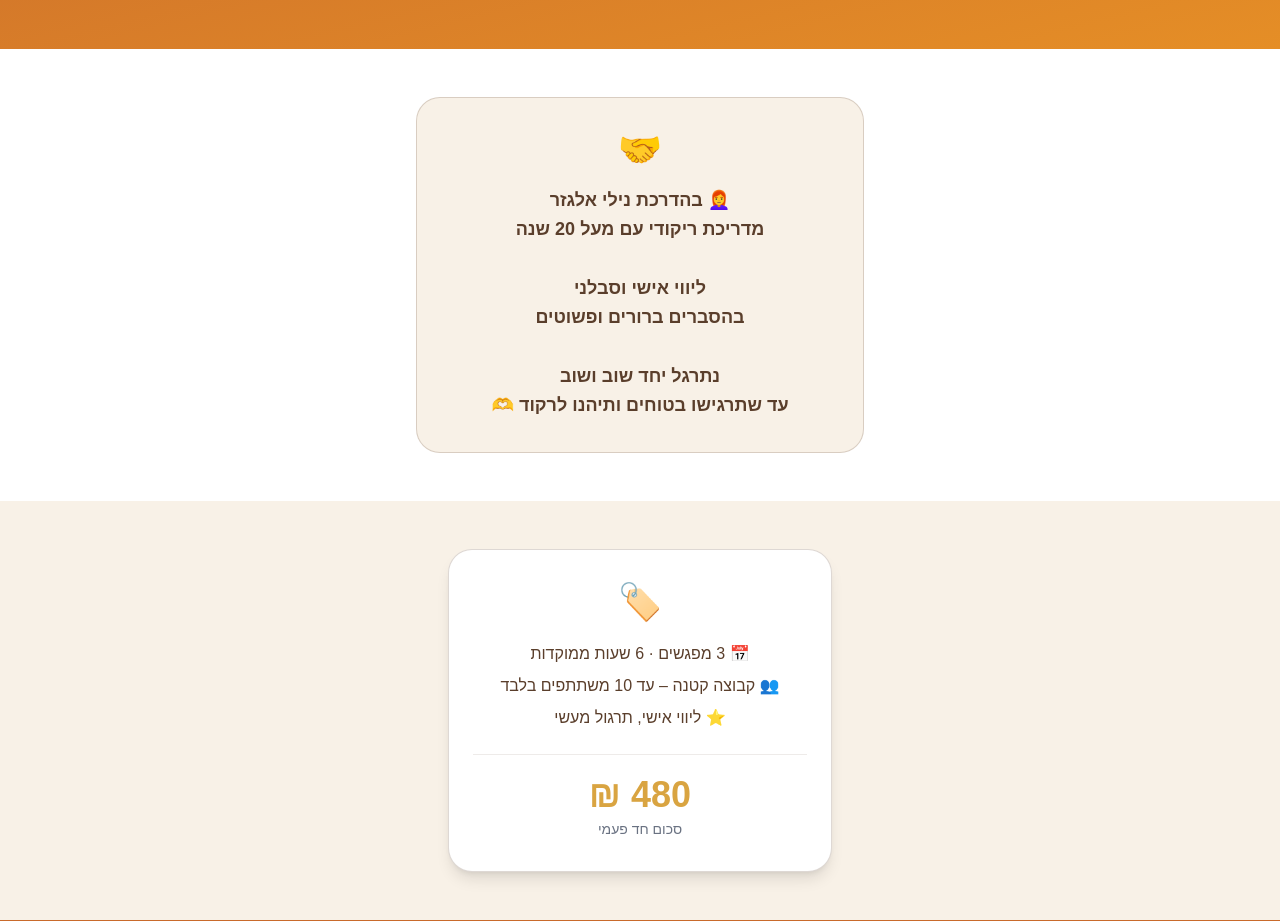
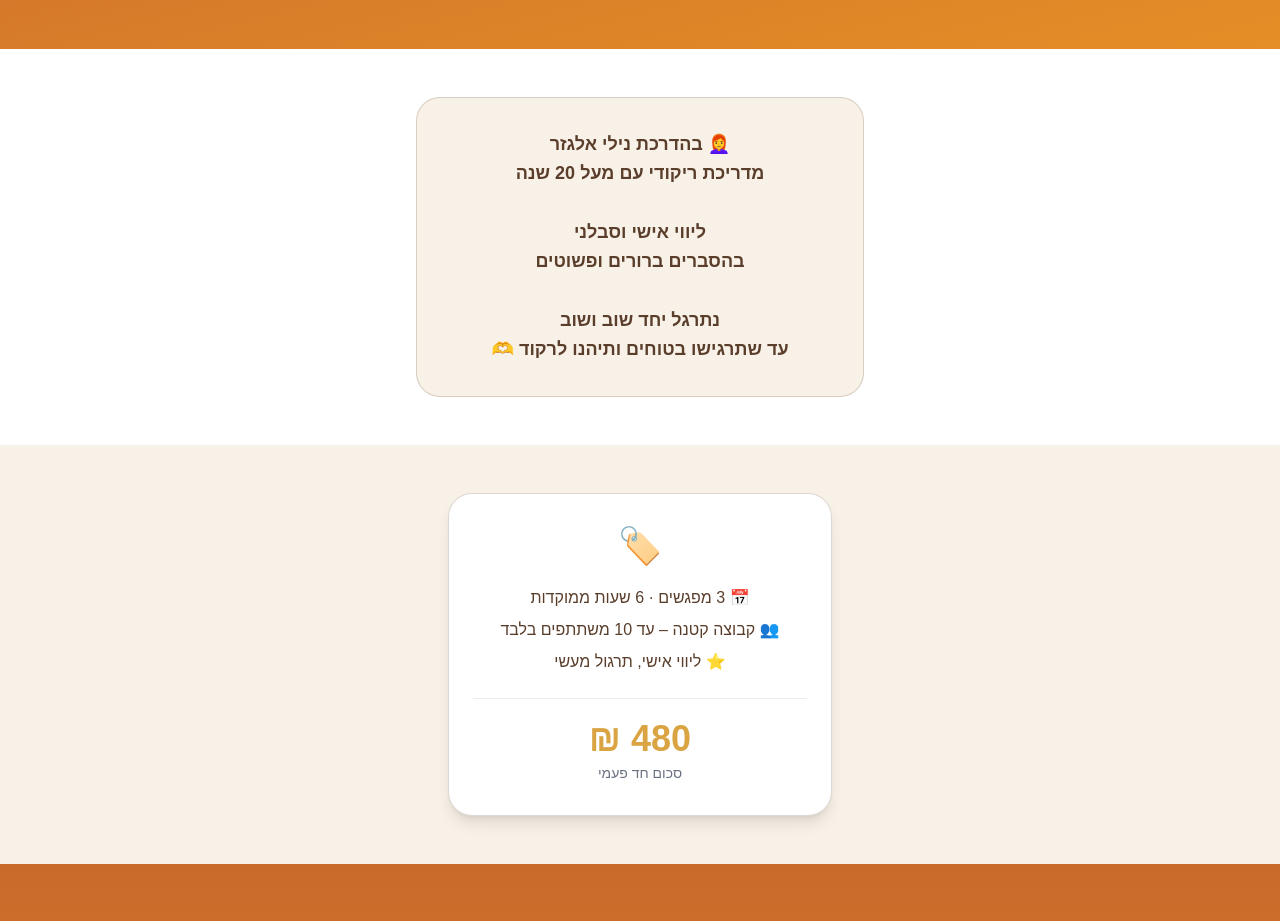
Before and after one commit to shl-udemy/dance-n, a Next.js app: page /workshop in a window 1280 px wide. Shown: the part 1366-2287 px from the top of the page. Built offline with nearby package versions, Linux system fonts and the light colour scheme.

Commit message:
personal section - remove hand shake icon

```diff
--- a/app/workshop/page.tsx
+++ b/app/workshop/page.tsx
@@ -73,7 +73,7 @@ export default function WorkshopPage() {
       {/* Personal guidance */}
       <section className="py-12 px-6 bg-white text-center">
         <div className="max-w-md mx-auto bg-[#F8F1E7] rounded-3xl px-6 py-8 border border-[#5A3E2B]/20">
-          <div className="text-4xl mb-4">🤝</div>
+          {/* <div className="text-4xl mb-4">🤝</div> */}
           <p className="text-lg font-semibold text-[#5A3E2B] leading-relaxed">
             👩‍🦰 בהדרכת נילי אלגזר
             <br />
```
